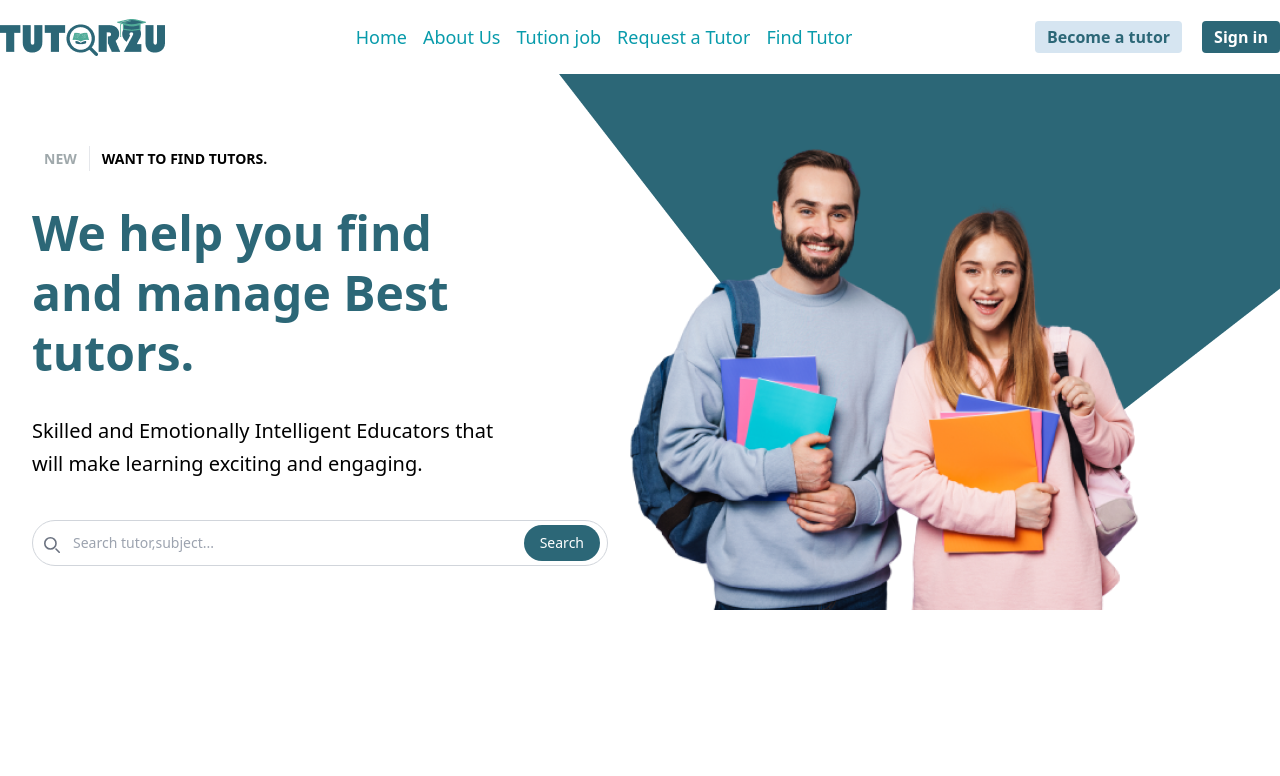
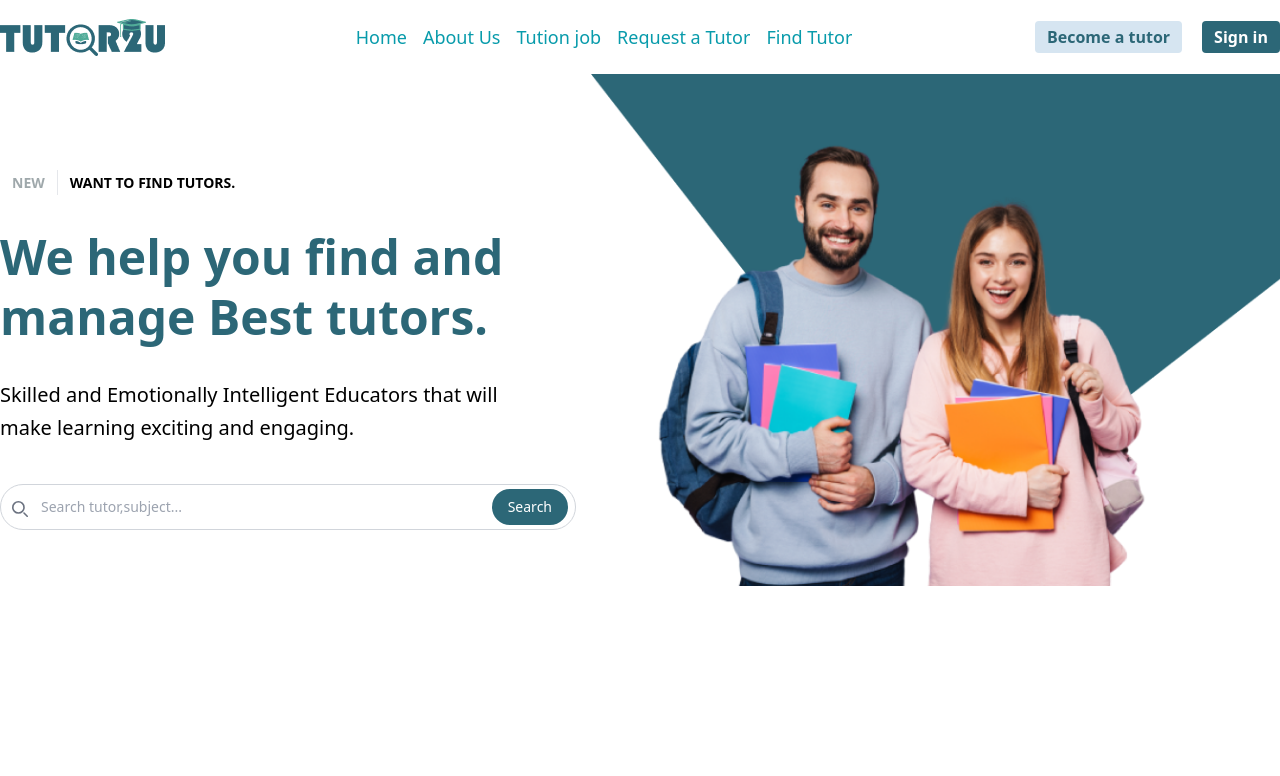
Before and after one commit to krazytofayel/tutor2u, a React (Vite) app: page / in a window 1280 px wide. Shown: the top 776 px of the page. Built offline with nearby package versions, Linux system fonts and the light colour scheme; the HTML template or start-up script is replaced by a standard one.

Commit message:
(fix):homepage mainsection overflow-scroll  problem

```diff
--- a/src/Components/Pages/Home/Home.jsx
+++ b/src/Components/Pages/Home/Home.jsx
@@ -138,7 +138,7 @@ const Home = () => {
         </div>
       </section> */}
 
-      <section className="h-full w-screen place-items-center bg-[#ffffff]   relative px-8 py-8 lg:mb-36 ">
+      <section className="h-full w-full place-items-center bg-[#ffffff]   relative py-14 lg:mb-20 ">
         <div className="container mx-auto grid items-center lg:grid-cols-2">
           <div className="text-center lg:text-left pt-10">
             <div className="mb-8 inline-flex items-center">
@@ -202,7 +202,7 @@ const Home = () => {
           <img
             src={homebg1}
             alt="components"
-            className="absolute top-0 right-0  "
+            className="absolute h-full top-0 right-0  "
           />
         </div>
       </section>
```
